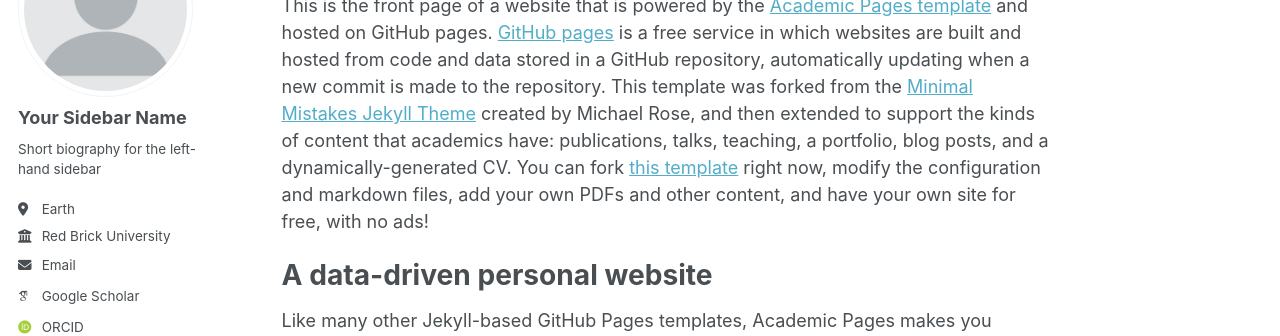
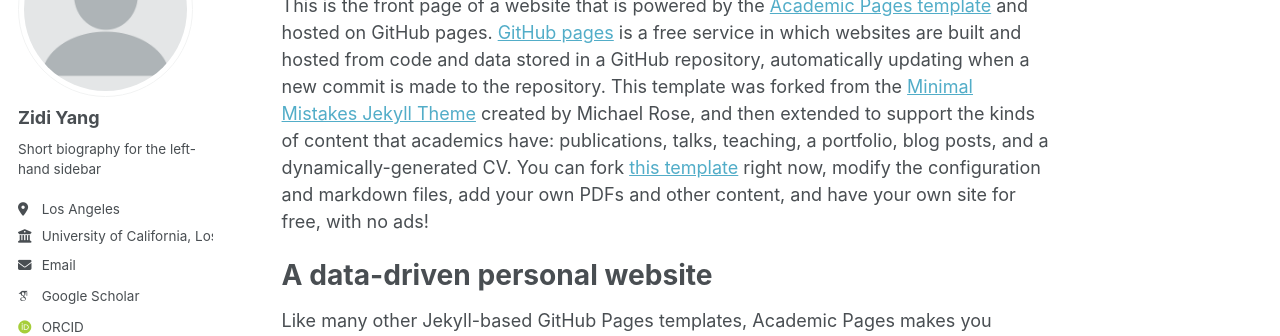
Before and after one commit to David-Yyy/David-Yyy.github.io, a Jekyll site: the page built from _pages/about.md, in a window 1280 px wide. Shown: the part 177-513 px from the top of the page. Built offline with Jekyll 4.4.1, drawn with Linux system fonts in a browser that asks for light colours; some web fonts are replaced.

Commit message:
Update _config.yml

```diff
--- a/_config.yml
+++ b/_config.yml
@@ -23,11 +23,11 @@ repository               : "academicpages/academicpages.github.io"
 author:
   # Biographic information
   avatar           : "profile.png"
-  name             : "Your Sidebar Name"
+  name             : "Zidi Yang"
   pronouns         : # example: "she/her"
   bio              : "Short biography for the left-hand sidebar"
-  location         : "Earth"
-  employer         : "Red Brick University"
+  location         : "Los Angeles"
+  employer         : "University of California, Los Angeles"
   uri              : # URL
   email            : "none@example.org"
 
```
